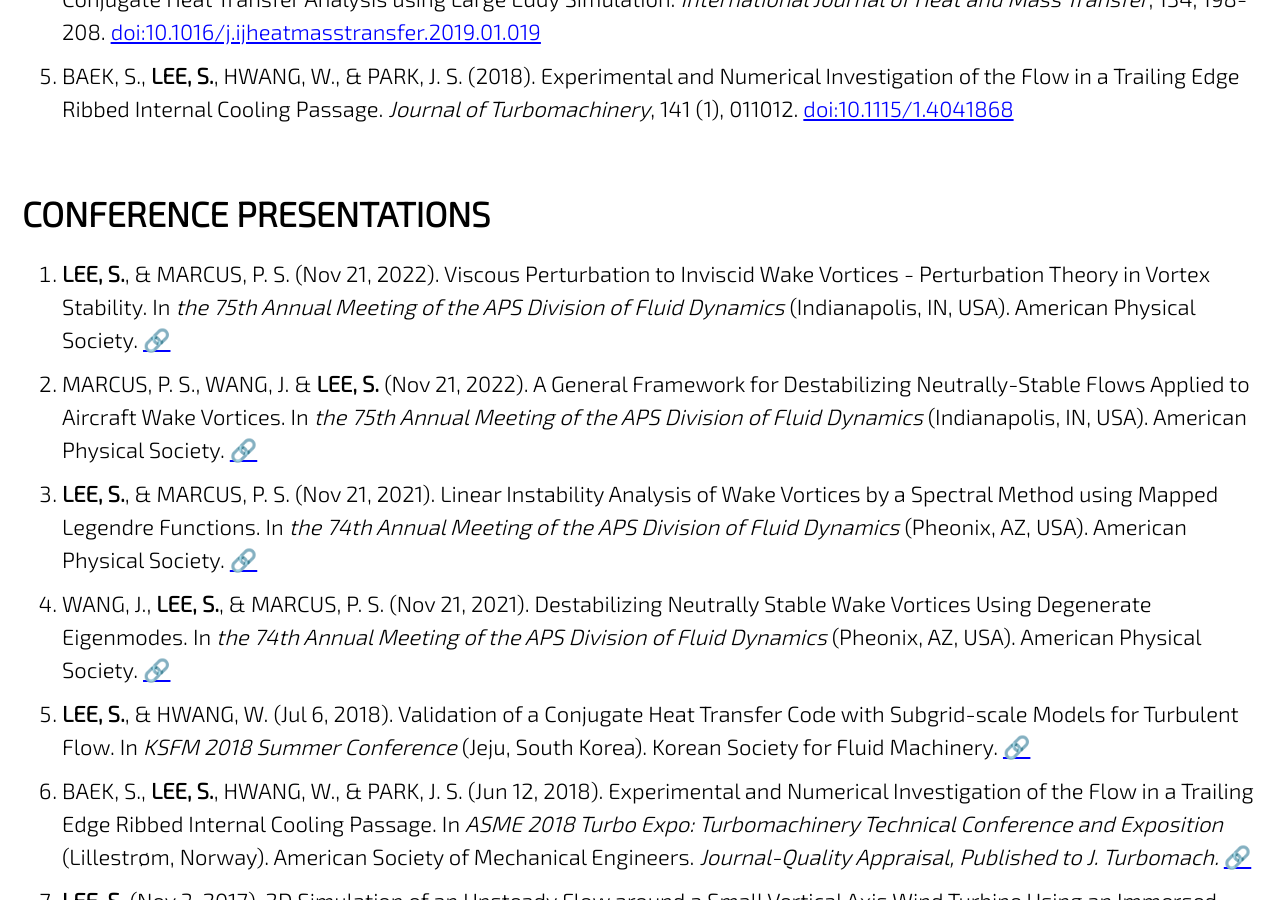
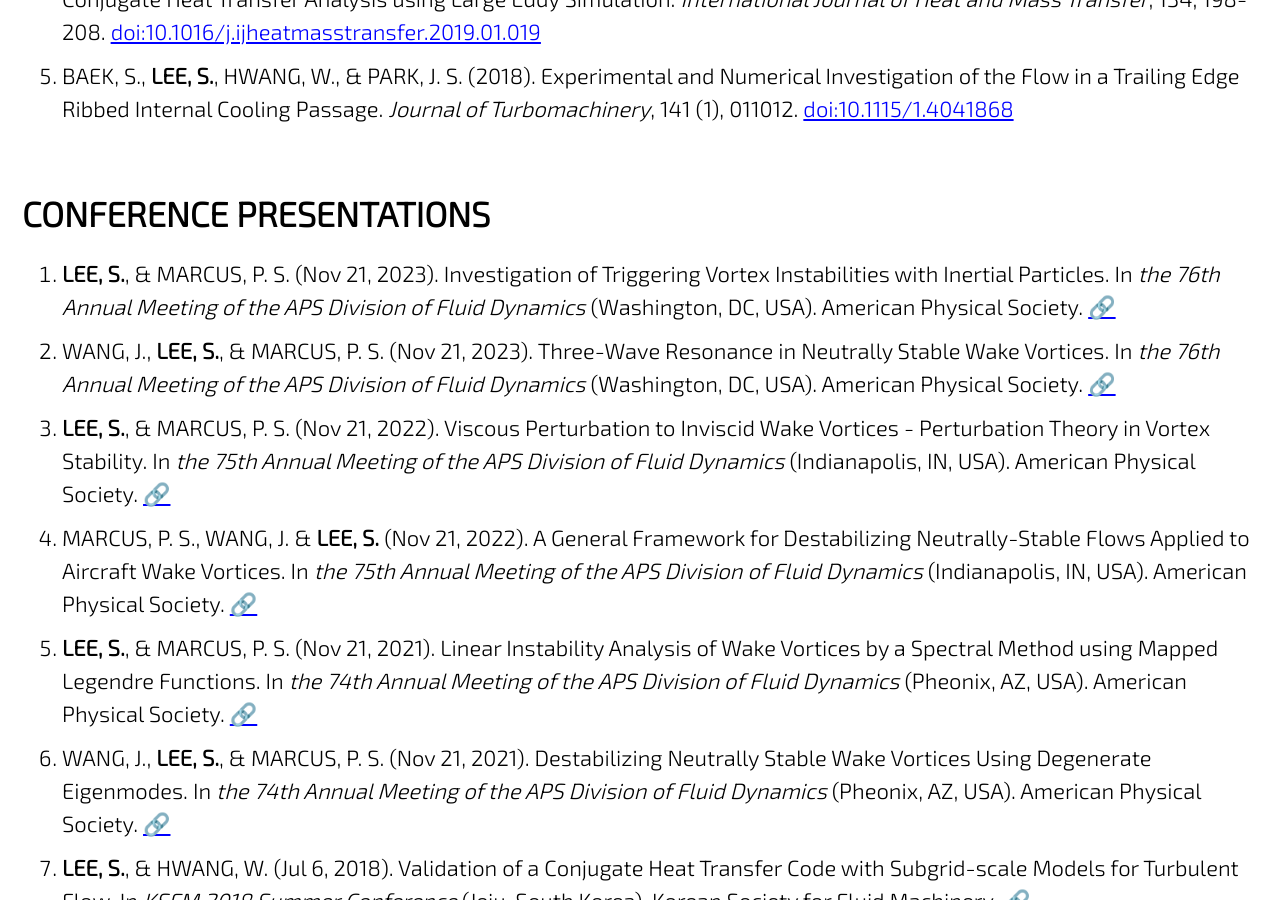
Before and after one commit to jun9303/jun9303.github.io, a Jekyll site: the page built from _pages/publications.md, in a window 1280 px wide and 900 px high, scrolled down 716 px. Built offline with Jekyll 4.4.1, drawn with Linux system fonts in a browser that asks for light colours; cached includes are drawn as plain includes; nearby versions of some CDN libraries; emoji names are drawn with the system emoji font.

Commit message:
Conferene update 2023

```diff
--- a/_pages/publications.md
+++ b/_pages/publications.md
@@ -20,14 +20,16 @@ https://doi.org/10.1093/jcde/qwad059)
 
 # CONFERENCE PRESENTATIONS
 
-1. **LEE, S.**, & MARCUS, P. S. (Nov 21, 2022). Viscous Perturbation to Inviscid Wake Vortices - Perturbation Theory in Vortex Stability. In *the 75th Annual Meeting of the APS Division of Fluid Dynamics* (Indianapolis, IN, USA). American Physical Society. [:link:](https://meetings.aps.org/Meeting/DFD22/Session/Q11.7)
-2. MARCUS, P. S., WANG, J. & **LEE, S.** (Nov 21, 2022). A General Framework for Destabilizing Neutrally-Stable Flows Applied to Aircraft Wake Vortices. In *the 75th Annual Meeting of the APS Division of Fluid Dynamics* (Indianapolis, IN, USA). American Physical Society. [:link:](https://meetings.aps.org/Meeting/DFD22/Session/L18.1)
-3. **LEE, S.**, & MARCUS, P. S. (Nov 21, 2021). Linear Instability Analysis of Wake Vortices by a Spectral Method using Mapped Legendre Functions. In *the 74th Annual Meeting of the APS Division of Fluid Dynamics* (Pheonix, AZ, USA). American Physical Society. [:link:](https://meetings.aps.org/Meeting/DFD21/Session/E24.1)
-4. WANG, J., **LEE, S.**, & MARCUS, P. S. (Nov 21, 2021). Destabilizing Neutrally Stable Wake Vortices Using Degenerate Eigenmodes. In *the 74th Annual Meeting of the APS Division of Fluid Dynamics* (Pheonix, AZ, USA). American Physical Society. [:link:](https://meetings.aps.org/Meeting/DFD21/Session/E24.3)
-5. **LEE, S.**, & HWANG, W. (Jul 6, 2018). Validation of a Conjugate Heat Transfer Code with Subgrid-scale Models for Turbulent Flow. In *KSFM 2018 Summer Conference* (Jeju, South Korea). Korean Society for Fluid Machinery. [:link:](http://www.dbpia.co.kr/journal/articleDetail?nodeId=NODE07536688&language=ko_KR)
-6. BAEK, S., **LEE, S.**, HWANG, W., & PARK, J. S. (Jun 12, 2018). Experimental and Numerical Investigation of the Flow in a Trailing Edge Ribbed Internal Cooling Passage. In *ASME 2018 Turbo Expo: Turbomachinery Technical Conference and Exposition* (Lillestrøm, Norway). American Society of Mechanical Engineers. *Journal-Quality Appraisal, Published to J. Turbomach.* [:link:](https://doi.org/10.1115/GT2018-76741)
-7. **LEE, S.** (Nov 3, 2017). 2D Simulation of an Unsteady Flow around a Small Vertical Axis Wind Turbine Using an Immersed Boundary Method. In *KSME 2017 Annual Conference* (Jeju, South Korea). Korean Society of Mechanical Engineers. *Student Paper Award: Bronze Prize in the 9th National Fluid Engineering Contest for Undergraduates*. [:link:](http://www.dbpia.co.kr/journal/articleDetail?nodeId=NODE07287580&language=ko_KR#)
-8. BAEK, S., **LEE, S.**, & HWANG, W. (Nov 3, 2017). Investigation of Fully Developed Turbulent Pipe Flow Using Magnetic Resonance Velocimetry (MRV) and Large Eddy Simulation (LES). In *KSME 2017 Annual Conference* (Jeju, South Korea). Korean Society of Mechanical Engineers. [:link:](http://www.dbpia.co.kr/journal/articleDetail?nodeId=NODE07287540&language=ko_KR#)
+1. **LEE, S.**, & MARCUS, P. S. (Nov 21, 2023). Investigation of Triggering Vortex Instabilities with Inertial Particles. In *the 76th Annual Meeting of the APS Division of Fluid Dynamics* (Washington, DC, USA). American Physical Society. [:link:](https://meetings.aps.org/Meeting/DFD23/Session/ZC38.5)
+2. WANG, J., **LEE, S.**, & MARCUS, P. S. (Nov 21, 2023). Three-Wave Resonance in Neutrally Stable Wake Vortices. In *the 76th Annual Meeting of the APS Division of Fluid Dynamics* (Washington, DC, USA). American Physical Society. [:link:](https://meetings.aps.org/Meeting/DFD23/Session/ZC38.2)
+3. **LEE, S.**, & MARCUS, P. S. (Nov 21, 2022). Viscous Perturbation to Inviscid Wake Vortices - Perturbation Theory in Vortex Stability. In *the 75th Annual Meeting of the APS Division of Fluid Dynamics* (Indianapolis, IN, USA). American Physical Society. [:link:](https://meetings.aps.org/Meeting/DFD22/Session/Q11.7)
+4. MARCUS, P. S., WANG, J. & **LEE, S.** (Nov 21, 2022). A General Framework for Destabilizing Neutrally-Stable Flows Applied to Aircraft Wake Vortices. In *the 75th Annual Meeting of the APS Division of Fluid Dynamics* (Indianapolis, IN, USA). American Physical Society. [:link:](https://meetings.aps.org/Meeting/DFD22/Session/L18.1)
+5. **LEE, S.**, & MARCUS, P. S. (Nov 21, 2021). Linear Instability Analysis of Wake Vortices by a Spectral Method using Mapped Legendre Functions. In *the 74th Annual Meeting of the APS Division of Fluid Dynamics* (Pheonix, AZ, USA). American Physical Society. [:link:](https://meetings.aps.org/Meeting/DFD21/Session/E24.1)
+6. WANG, J., **LEE, S.**, & MARCUS, P. S. (Nov 21, 2021). Destabilizing Neutrally Stable Wake Vortices Using Degenerate Eigenmodes. In *the 74th Annual Meeting of the APS Division of Fluid Dynamics* (Pheonix, AZ, USA). American Physical Society. [:link:](https://meetings.aps.org/Meeting/DFD21/Session/E24.3)
+7. **LEE, S.**, & HWANG, W. (Jul 6, 2018). Validation of a Conjugate Heat Transfer Code with Subgrid-scale Models for Turbulent Flow. In *KSFM 2018 Summer Conference* (Jeju, South Korea). Korean Society for Fluid Machinery. [:link:](http://www.dbpia.co.kr/journal/articleDetail?nodeId=NODE07536688&language=ko_KR)
+8. BAEK, S., **LEE, S.**, HWANG, W., & PARK, J. S. (Jun 12, 2018). Experimental and Numerical Investigation of the Flow in a Trailing Edge Ribbed Internal Cooling Passage. In *ASME 2018 Turbo Expo: Turbomachinery Technical Conference and Exposition* (Lillestrøm, Norway). American Society of Mechanical Engineers. *Journal-Quality Appraisal, Published to J. Turbomach.* [:link:](https://doi.org/10.1115/GT2018-76741)
+9. **LEE, S.** (Nov 3, 2017). 2D Simulation of an Unsteady Flow around a Small Vertical Axis Wind Turbine Using an Immersed Boundary Method. In *KSME 2017 Annual Conference* (Jeju, South Korea). Korean Society of Mechanical Engineers. *Student Paper Award: Bronze Prize in the 9th National Fluid Engineering Contest for Undergraduates*. [:link:](http://www.dbpia.co.kr/journal/articleDetail?nodeId=NODE07287580&language=ko_KR#)
+10. BAEK, S., **LEE, S.**, & HWANG, W. (Nov 3, 2017). Investigation of Fully Developed Turbulent Pipe Flow Using Magnetic Resonance Velocimetry (MRV) and Large Eddy Simulation (LES). In *KSME 2017 Annual Conference* (Jeju, South Korea). Korean Society of Mechanical Engineers. [:link:](http://www.dbpia.co.kr/journal/articleDetail?nodeId=NODE07287540&language=ko_KR#)
 
 # SEMINARS & INVITED TALKS
 
```
